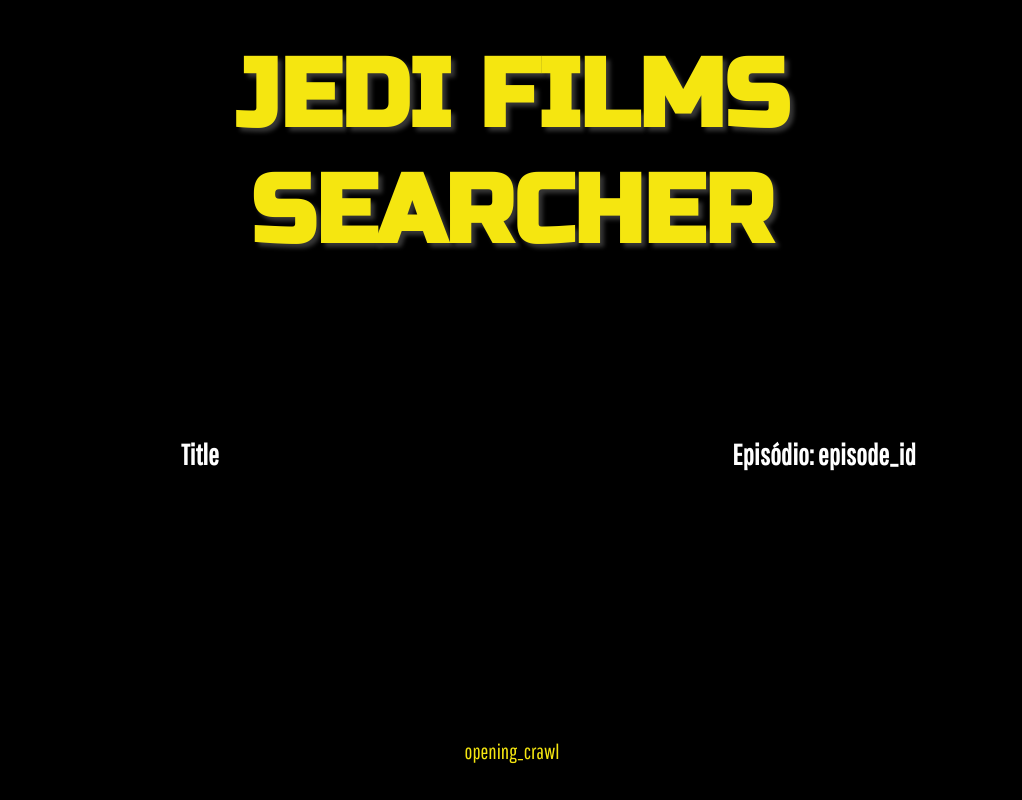
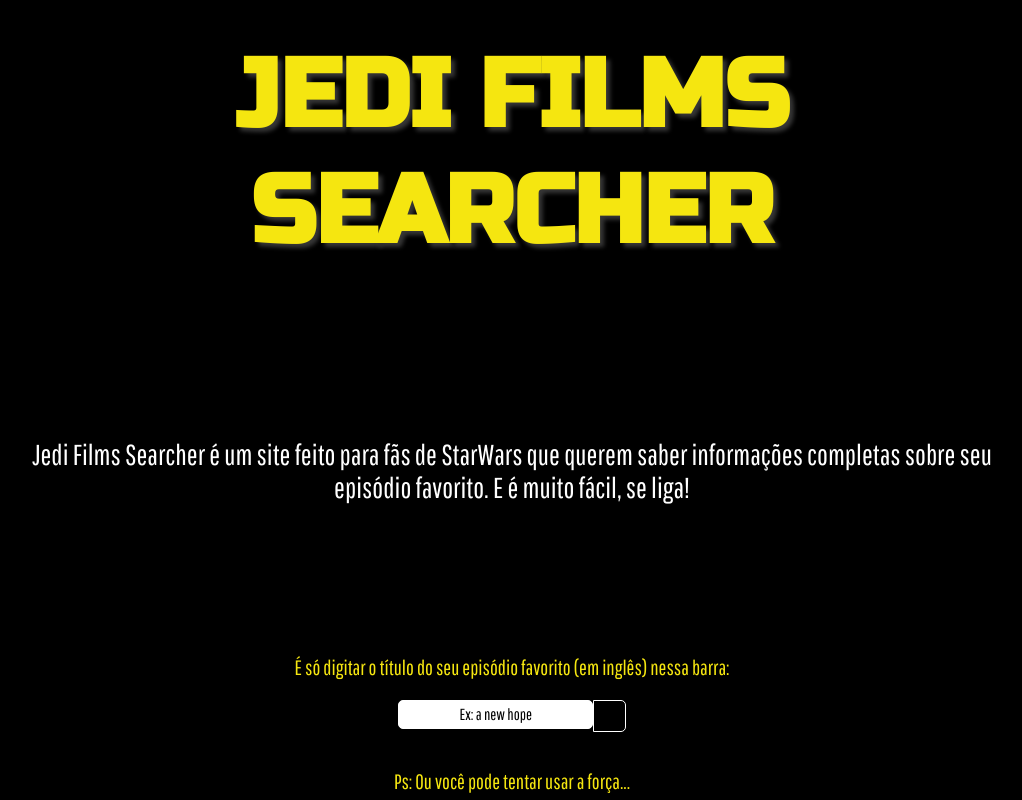
Before and after one commit to sthefaniltss/jedi-films, a React (Create React App) app: page / in a window 1280 px wide. Shown: the top 800 px of the page, without its empty margins (128-1150 px from the left). Built offline with nearby package versions, Linux system fonts and the light colour scheme.

Commit message:
Criar funcao que envia os dados para o componente film

```diff
--- a/src/components/SearchField/SearchField.js
+++ b/src/components/SearchField/SearchField.js
@@ -9,7 +9,7 @@
 
     }
     getValue = () => {
-        return this.valor;
+        return this.newValue;
     }
 
     validate = (event) => {
@@ -17,6 +17,7 @@
         const {value} = input;
         this.newValue = value;
         console.log(value)
+        console.log(this.newValue)
     }
     render(){
 
--- a/src/pages/Film/Film.js
+++ b/src/pages/Film/Film.js
@@ -4,16 +4,21 @@
 class Film extends Component{
     constructor (props) {
         super(props);
-        this.state = { film: false };
+        this.state = { film: false, filmTitle: [] };
+    }
+
+    componentDidMount(){
+        this.setState({filmTitle: this.props.newtitle});
+
     }
 
     render (){
         return (
-            <div>
+            <div newtitle={this.props.newtitle}>
                 <main className="film">
                     <article className="film__intro">
                         <h1>
-                            Title
+                            {this.state.filmTitle.title}
                         </h1>
                         <h1>
                             Episódio: <span>episode_id</span>
--- a/src/pages/Home/Home.css
+++ b/src/pages/Home/Home.css
@@ -27,3 +27,13 @@
     font-size: 1.3em;
     width: 80%;
 }
+.home__steps-search{
+    display: flex;
+}
+.home__steps-search button{
+    padding: 0.95rem;
+    margin: 0 0 1rem;
+    border: 1px solid white;
+    border-radius: 0 5px 5px 0;
+    background: black;
+}
--- a/src/pages/Home/Home.js
+++ b/src/pages/Home/Home.js
@@ -7,7 +7,22 @@
 class Home extends Component{
     constructor (props) {
         super(props);
-        this.state = { film: true };
+        this.state = { film: false};
+        this.filmRef = React.createRef();
+        this.title = '';
+    }
+    sendData = (event) => {
+        event.preventDefault();
+        const filmTitle = this.filmRef.current;
+        const title = { title: filmTitle.getValue().split(" ").join("")}
+
+        this.title = title;
+
+        console.log(this.title)
+        this.changePage();
+    }
+    changePage = () => {
+        this.setState({film: true});
     }
 
     render (){
@@ -26,14 +41,17 @@
                             <p>
                                 É só digitar o título do seu episódio favorito (em inglês) nessa barra:
                             </p>
-                            <SearchField placeholder="Ex: a new hope"/>
+                            <form onSubmit={this.sendData} className="home__steps-search">
+                                <SearchField id="search" type="text" name="search" ref={this.filmRef} placeholder="Ex: a new hope"/>
+                                <button ></button>
+                            </form>
                             <p>
                                 Ps: Ou você pode tentar usar a força...
                             </p>
 
                         </section>
                     </main>
-                            ) : <Film/>
+                            ) : <Film newtitle={this.title}/>
                 }
             </div>
         )
```
